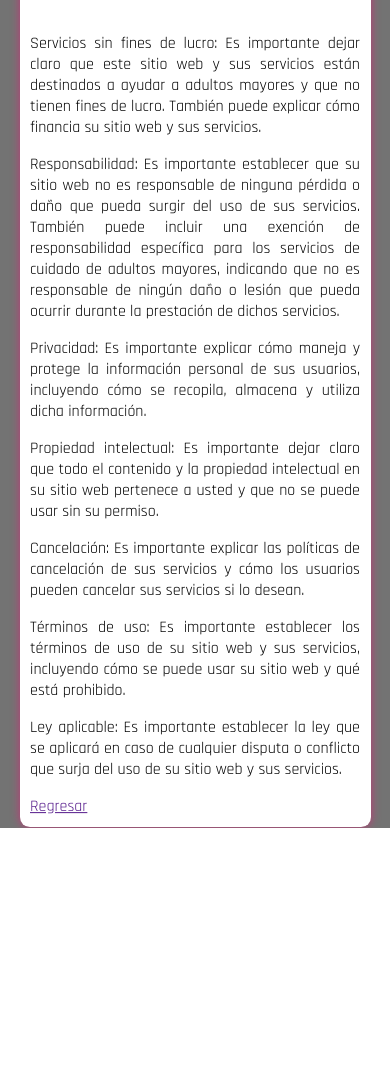
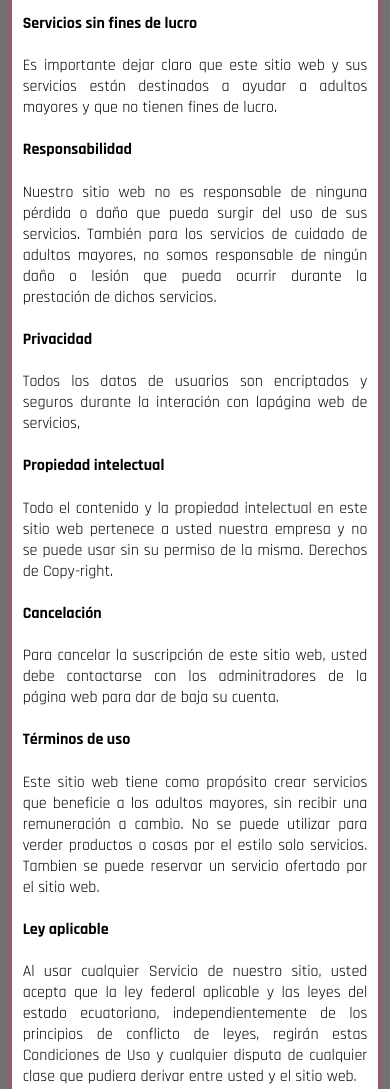
Before and after one commit to robinson-arpi/programacion_web, a plain HTML site: page terminos-condiciones.html in a window 390 px wide. Shown: the part 116-1205 px from the top of the page. Before the commit the page ends 944 px from the top, so only its background shows below. Drawn offline with Linux system fonts and the light colour scheme.

Commit message:
paginas de terminos responsive

```diff
--- a/css/styles_terminos.css
+++ b/css/styles_terminos.css
@@ -12,8 +12,8 @@
     display: flex;
     flex-direction: column;
     margin: 0 auto;
-    transform: translate(0%, 2%);
-    margin: 5%;
+    transform: translate(0%, 0%);
+    margin: 3%;
     width: auto;
     background: var(--color-fondo);
     border-radius: 10px;
--- a/terminos-condiciones.html
+++ b/terminos-condiciones.html
@@ -7,7 +7,6 @@
     <title>Terminos y Condiciones</title>
     <link rel = "stylesheet" href = "css/styles_terminos.css">
     <link rel = "stylesheet" href = "css/styles_inicio.css">
-    <script src="js/registro.js"></script>
 </head>
 <body>
     <div class = "contenedor-terminos grid">
@@ -15,37 +14,44 @@
             <h1>Terminos y Condiciones</h1>
         </header>
         <div class="parrafos border">
+            <h4>Servicios sin fines de lucro</h4>
             <p>
-                Servicios sin fines de lucro: Es importante dejar claro que este sitio web y sus servicios están destinados a ayudar
-                a adultos mayores y que no tienen fines de lucro. También puede explicar cómo financia su sitio web y sus servicios.
+                Es importante dejar claro que este sitio web y sus servicios están destinados a ayudar
+                a adultos mayores y que no tienen fines de lucro.
             </p>
+            <h4>Responsabilidad</h4>
             <p>
-                Responsabilidad: Es importante establecer que su sitio web no es responsable de ninguna pérdida o daño que pueda
-                surgir del uso de sus servicios. También puede incluir una exención de responsabilidad específica para los servicios
-                de cuidado de adultos mayores, indicando que no es responsable de ningún daño o lesión que pueda ocurrir durante la
-                prestación de dichos servicios.
+                Nuestro sitio web no es responsable de ninguna pérdida o daño que pueda
+                surgir del uso de sus servicios. También para los servicios de cuidado de adultos mayores,
+                no somos responsable de ningún daño o lesión que pueda ocurrir durante la prestación de dichos servicios.
             </p>
+            <h4>Privacidad</h4>
             <p>
-                Privacidad: Es importante explicar cómo maneja y protege la información personal de sus usuarios, incluyendo cómo se
-                recopila, almacena y utiliza dicha información.
+                Todos los datos de usuarios son encriptados y seguros durante la interación con lapágina web de servicios,
             </p>
+            <h4>Propiedad intelectual</h4>
             <p>
-                Propiedad intelectual: Es importante dejar claro que todo el contenido y la propiedad intelectual en su sitio web
-                pertenece a usted y que no se puede usar sin su permiso.
+                Todo el contenido y la propiedad intelectual en este sitio web
+                pertenece a usted nuestra empresa y no se puede usar sin su permiso de la misma. Derechos de Copy-right.
             </p>
+            <h4>Cancelación</h4>
             <p>
-                Cancelación: Es importante explicar las políticas de cancelación de sus servicios y cómo los usuarios pueden cancelar
-                sus servicios si lo desean.
+                Para cancelar la suscripción de este sitio web, usted debe contactarse con los adminitradores de la página web
+                para dar de baja su cuenta.
             </p>
+            <h4>Términos de uso</h4>
             <p>
-                Términos de uso: Es importante establecer los términos de uso de su sitio web y sus servicios, incluyendo cómo se
-                puede usar su sitio web y qué está prohibido.
+                Este sitio web tiene como propósito crear servicios que beneficie a los adultos mayores, sin recibir una remuneración
+                a cambio. No se puede utilizar para verder productos o cosas por el estilo solo servicios. Tambien se puede reservar un servicio ofertado
+                por el sitio web.
             </p>
+            <h4>Ley aplicable</h4>
             <p>
-                Ley aplicable: Es importante establecer la ley que se aplicará en caso de cualquier disputa o conflicto que surja del
-                uso de su sitio web y sus servicios.
+                Al usar cualquier Servicio de nuestro sitio, usted acepta que la ley federal aplicable y las leyes del estado
+                ecuatoriano, independientemente de los principios de conflicto de leyes, regirán estas Condiciones de Uso y cualquier
+                disputa de cualquier clase que pudiera derivar entre usted y el sitio web.
             </p>
-            <a href=""> Regresar</a>
+            <a href="index.html"> Regresar</a>
         </div>
 
     </div>
```
